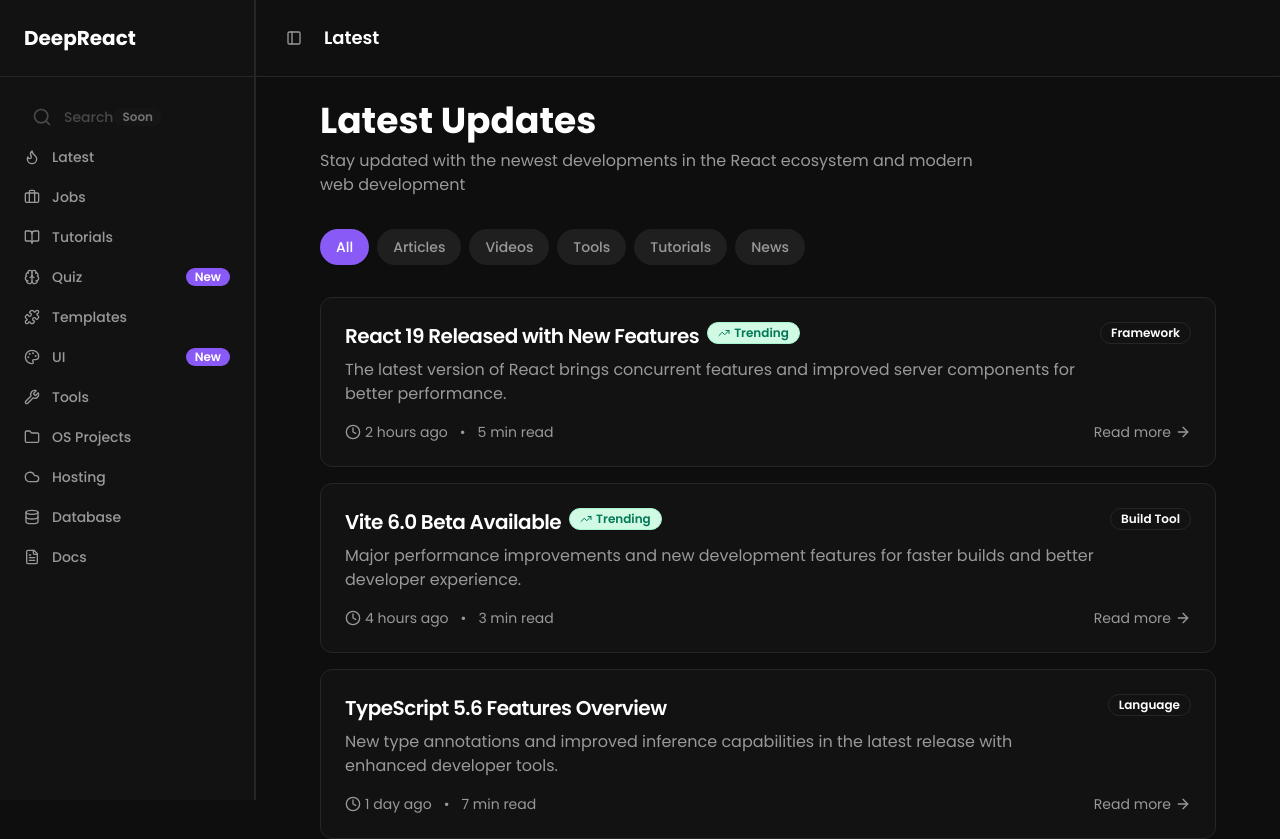
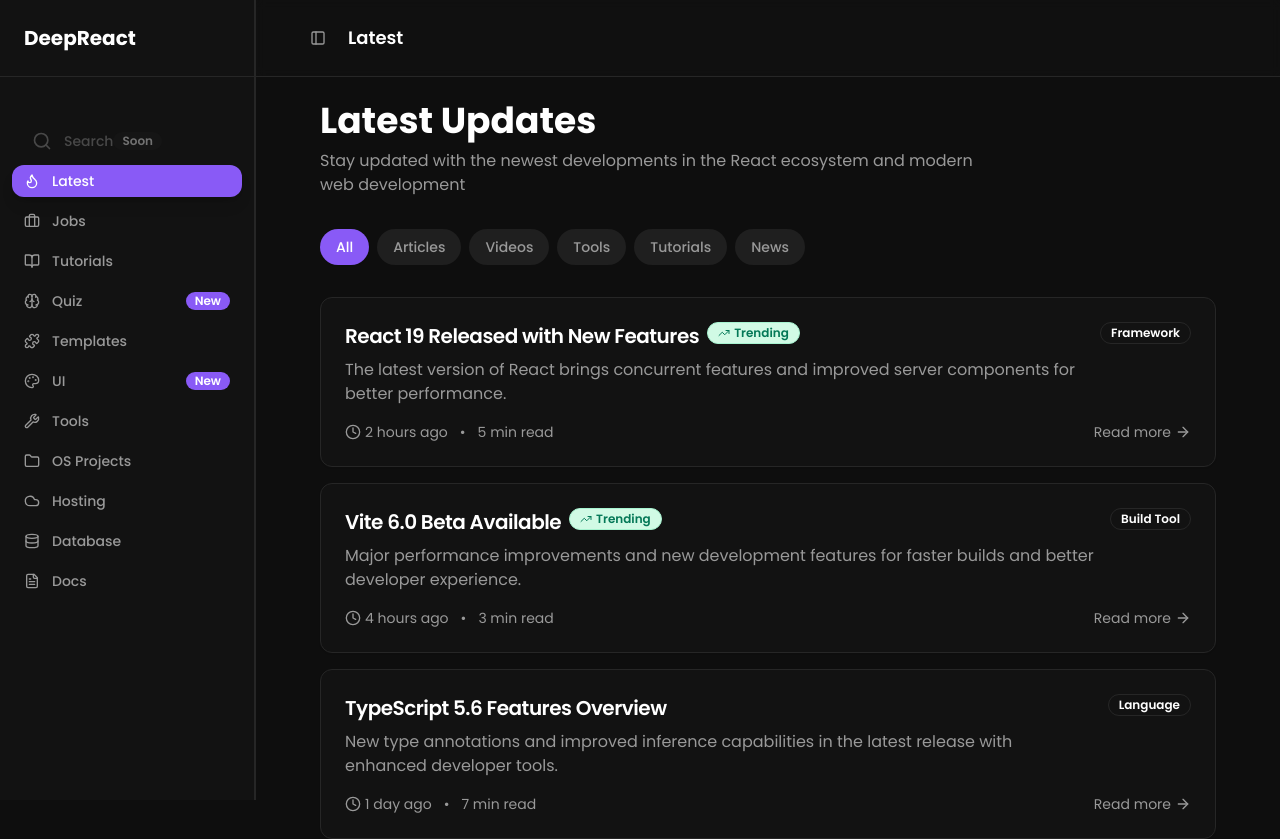
Before and after one commit to codewithfranciss/deepnext, a Next.js app: page /contents in a window 1280 px wide. Shown: the top 839 px of the page. Built offline with nearby package versions, Linux system fonts and the light colour scheme.

Commit message:
fix: fix sidebar margin

```diff
--- a/app/contents/page.tsx
+++ b/app/contents/page.tsx
@@ -57,7 +57,7 @@ const Latest = () => {
       <div className="flex-1 flex flex-col">
         {/* Header */}
         <header className=" flex items-center justify-between py-6  sm:px-4 md:px-6 border-b border-border bg-card/50 backdrop-blur-sm sticky">
-          <div className="flex items-center  gap-2 sm:gap-4">
+          <div className="flex items-center ml-6  gap-2 sm:gap-4">
             <SidebarTrigger className="text-muted-foreground hover:text-foreground transition-colors" />
             <h2 className="text-base sm:text-lg font-semibold text-foreground">Latest</h2>
           </div>
--- a/components/shared/AppSiderbar.tsx
+++ b/components/shared/AppSiderbar.tsx
@@ -29,7 +29,7 @@ import { Badge } from "@/components/ui/badge"
 
 const sidebarItems = [
   { title: "Search", url: "/search", icon: Search, disabled: true, comingSoon: true },
-  { title: "Latest", url: "/latest", icon: Flame },
+  { title: "Latest", url: "/contents", icon: Flame },
   { title: "Jobs", url: "/jobs", icon: Briefcase },
   { title: "Tutorials", url: "/tutorials", icon: BookOpen },
   { title: "Quiz", url: "/quiz", icon: Brain, isNew: true },
@@ -57,7 +57,7 @@ export function AppSidebar() {
           <h1 className="font-bold text-xl text-foreground">DeepReact</h1>
         </div>
 
-        <SidebarGroup className="px-3 py-4">
+        <SidebarGroup className="px-3  py-10">
           <SidebarGroupContent>
             <SidebarMenu className="space-y-1">
               {sidebarItems.map((item) => (
```
